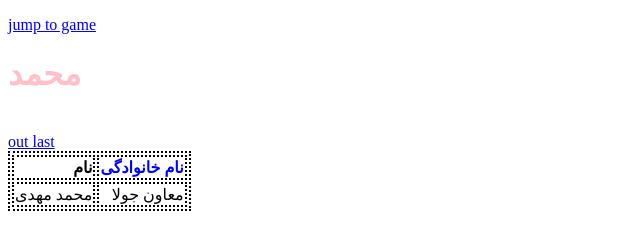
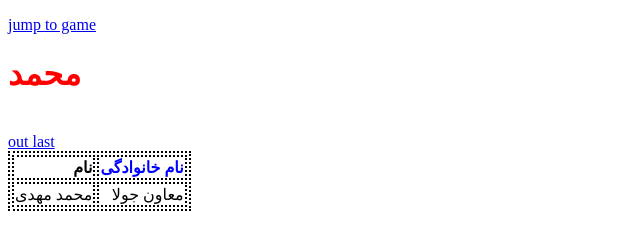
Before and after one commit to mohamad12993/mohamad, a plain HTML site: page index.html in a window 1280 px wide. Shown: the full height of the page, 0-640 px from the left. Drawn offline with Linux system fonts and the light colour scheme.

Commit message:
Update index.html

```diff
--- a/index.html
+++ b/index.html
@@ -9,7 +9,7 @@
 </head>
 <body>
 <p><a href="#game">jump to game</a></p>
-<h1 style="font: size 5px;color: pink ">محمد</h1>
+<h1 style="font: size 5px;color: red ">محمد</h1>
 <br />
 <a id="game" href="https://www.downloadha.com/game/pc-outlast-2-latest/">out last</a>
 <table style="text-align:right;">
```
